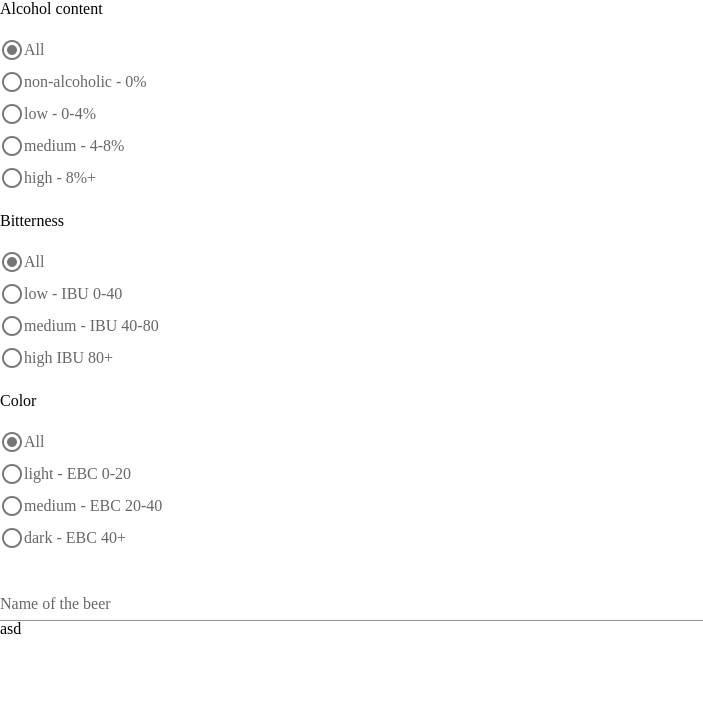
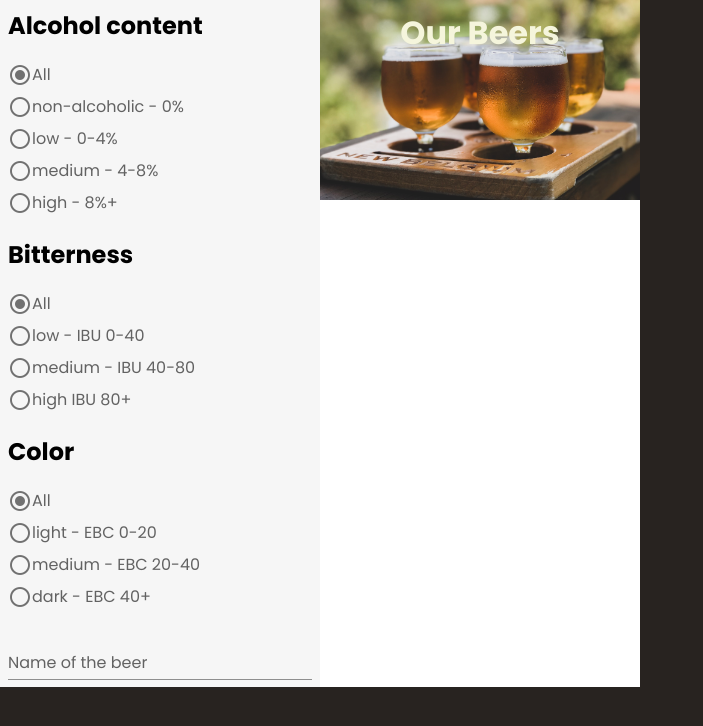
Before and after one commit to csuszka/beer-test, a Vue app: page / in a window 1280 px wide. Shown: the top 726 px of the page, without its empty margins (0-703 px from the left). Built offline with nearby package versions, Linux system fonts and the light colour scheme.

Commit message:
Banner: Added banner component

```diff
--- a/public/index.html
+++ b/public/index.html
@@ -6,7 +6,7 @@
     <meta name="viewport" content="width=device-width,initial-scale=1.0">
     <link rel="icon" href="<%= BASE_URL %>favicon.ico">
     <title><%= htmlWebpackPlugin.options.title %></title>
-    <link rel="stylesheet" href="https://fonts.googleapis.com/css?family=Roboto:100,300,400,500,700,900">
+    <link rel="stylesheet" href="https://fonts.googleapis.com/css?family=Poppins:100,300,400,500,700,900">
     <link rel="stylesheet" href="https://cdn.jsdelivr.net/npm/@mdi/font@latest/css/materialdesignicons.min.css">
   </head>
   <body>
--- a/src/App.vue
+++ b/src/App.vue
@@ -1,13 +1,29 @@
 <template>
-<div>
+<div class="app">
   <sidebar></sidebar>
   <beers></beers>
   </div>
 </template>
 
+<style>
+body{
+  background-color:#282320;
+}
+</style>
+
+<style scoped>
+.app {
+display: flex;
+flex-wrap: wrap;
+min-width: 320px;
+max-width: 800px;
+}
+</style>
+
 <script>
 import Sidebar from "./components/Sidebar";
 import Beers from "./components/Beers";
+
 
 export default {
   name: "App",
--- /dev/null
+++ b/src/components/Banner.vue
@@ -0,0 +1,30 @@
+<template>
+  <div class="top-banner">
+    <h1>Our Beers</h1>
+  </div>
+</template>
+
+<style scoped>
+.top-banner{
+  background: center no-repeat url("../img/beer.jpg");
+  -webkit-background-size: cover;
+  -moz-background-size: cover;
+  -o-background-size: cover;
+  background-size: cover;
+  max-height: 300px;
+  min-height: 200px;
+  color:beige;
+  padding: 9px;
+  text-align: center;
+  font-family: Poppins, sans-serif;
+}
+</style>
+
+<script>
+export default {
+  name: "Banner",
+
+  data: () => ({
+  }),
+};
+</script>
--- a/src/components/Beers.vue
+++ b/src/components/Beers.vue
@@ -1,12 +1,28 @@
 <template>
-  <div>
-asd
+  <div class="beers">
+      <banner></banner>
+
   </div>
 </template>
 
+<style scoped>
+.beers{
+  min-width: 320px;
+  background: #FFFFFF;
+    font-family: Poppins, sans-serif;
+
+}
+</style>
+
 <script>
+import Banner from "./Banner"
+
 export default {
-  name: "Main",
+  name: "Beers",
+
+  components: {
+    Banner
+  },
 
   data: () => ({
   }),
--- a/src/components/Sidebar.vue
+++ b/src/components/Sidebar.vue
@@ -1,6 +1,6 @@
 <template>
-  <div>
-    <p>Alcohol content</p>
+  <div class="sidebar">
+    <h2>Alcohol content</h2>
     <v-radio-group v-model="selectedAlcohol">
       <v-radio
         v-for="(alcohol, index) in alcoholLevels"
@@ -9,7 +9,7 @@
         :value="index"
       />
     </v-radio-group>
-    <p>Bitterness</p>
+    <h2>Bitterness</h2>
     <v-radio-group v-model="selectedBitterness">
       <v-radio
         v-for="(bitterness, index) in bitternessLevels"
@@ -18,7 +18,7 @@
         :value="index"
       />
     </v-radio-group>
-    <p>Color</p>
+    <h2>Color</h2>
     <v-radio-group v-model="selectedColors">
       <v-radio
         v-for="(color, index) in colors"
@@ -35,6 +35,16 @@
     ></v-text-field>
   </div>
 </template>
+
+<style scoped>
+.sidebar {
+  background: #F6F6F6;
+  min-width: 200px;
+  max-width: 320px;
+  padding: 8px;
+  font-family: Poppins, sans-serif;
+}
+</style>
 
 <script>
 export default {
```
Also changed, not shown: src/img/beer.jfif (added), src/img/beer.jpg (added).
